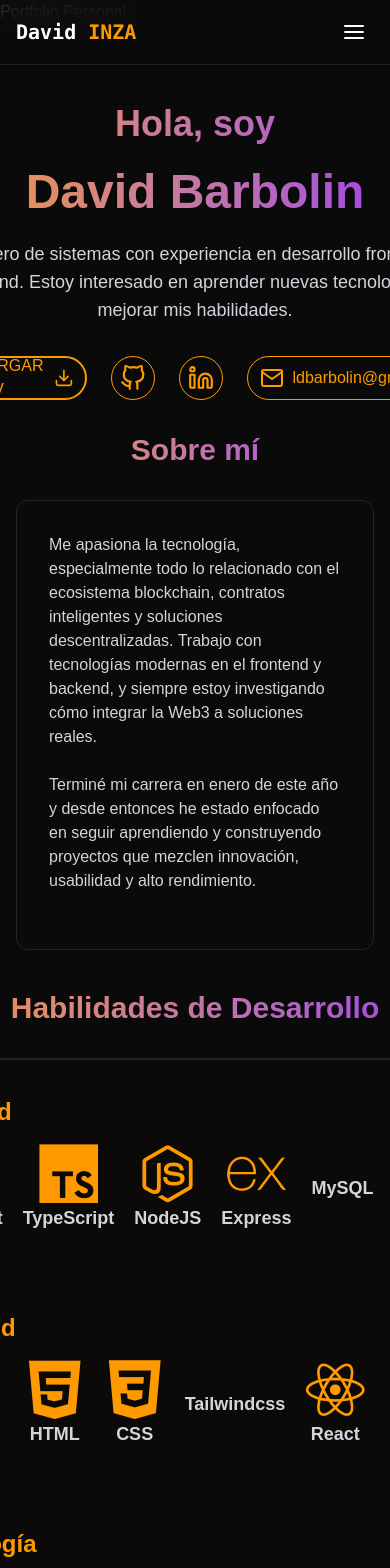
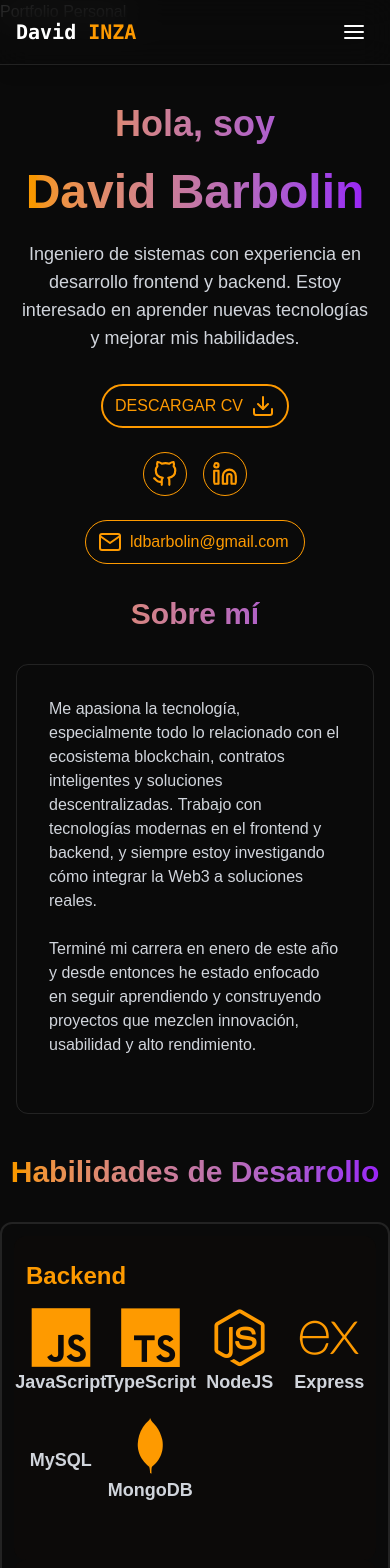
Before and after one commit to ldbarbolin/Portfolio, a React (Vite) app: page / in a window 390 px wide. Shown: the top 1568 px of the page. Built offline with nearby package versions, Linux system fonts and the light colour scheme.

Commit message:
responsive nv

```diff
--- a/src/components/sections/Home.jsx
+++ b/src/components/sections/Home.jsx
@@ -19,21 +19,25 @@ export const Home = () => {
             <p className="text-gray-300 text-lg mb-8 max-w-lg mx-auto">
               {t("home1.description")}
             </p>
-            <div className="flex gap-6">
+            <div className="grid grid-cols-1 md:flex gap-6 mb-8 xl:mb-0">
+              <div className="flex justify-center items-center">
                 <button className="h-11 rounded-full px-3 uppercase flex items-center gap-2 border-2 border-amber-500 bg-transparent text-amber-500 hover:bg-amber-500 hover:text-black transition-colors cursor-pointer">
                   <a href="https://drive.google.com/file/d/1T65-sfZEhgC98yxDuUE8JErbFdFUobGS/view?usp=drive_link">
                     {t("home1.download")}
                   </a>
                   <Download />
                 </button>
-              <div className="mb-8 xl:mb-0 flex gap-6">
+              </div>
+              <div className="flex justify-center items-center gap-4">
                 <a href="https://github.com/ldbarbolin?tab=repositories">
                   <GitHub className="w-11 h-11 border border-amber-500 rounded-full px-2 flex justify-center items-center text-amber-500 text-3xl hover:bg-amber-500 hover:text-black hover:transition-all duration-500" />
                 </a>
                 <a href="https://www.linkedin.com/in/ldbarbolin/">
                   <Linkedin className="w-11 h-11 border border-amber-500 rounded-full px-2 flex justify-center items-center text-amber-500 text-base hover:bg-amber-500 hover:text-black hover:transition-all duration-500" />
                 </a>
-                <div className="h-11 gap-2 border border-amber-500 rounded-full px-3 flex items-center text-amber-500 text-base hover:bg-amber-500 hover:text-black hover:transition-all duration-500">
+              </div>
+              <div className="flex justify-center items-center">
+                <div className="h-11 w-55 gap-2 border border-amber-500 rounded-full px-3 flex items-center text-amber-500 text-base hover:bg-amber-500 hover:text-black hover:transition-all duration-500">
                   <Mail />
                   ldbarbolin@gmail.com
                 </div>
--- a/src/components/sections/Skills.jsx
+++ b/src/components/sections/Skills.jsx
@@ -11,7 +11,7 @@ export const Skills = () => {
         <h2 className="text-3xl font-bold mb-8 bg-gradient-to-r from-amber-500 to-purple-600 bg-clip-text text-transparent text-center">
           {t("skills1.title")}
         </h2>
-        <div className='flex flex-col border-2 border-white/10 px-3 py-3 w-auto rounded-xl g-stone-950'>
+        <div className='border-2 border-white/10 px-3 py-3 w-auto rounded-xl g-stone-950'>
           <Item />
         </div>
       </div>
--- a/src/components/ui/Item.jsx
+++ b/src/components/ui/Item.jsx
@@ -17,7 +17,7 @@ const Section = ({ title, items }) => {
   return (
     <div className='flex flex-col px-3 py-6 w-auto rounded-xl bg-stone-950'>
       <h2 className='text-2xl font-bold mb-2 text-amber-500 bg-clip-text text-left'>{title}</h2>
-      <div className='flex gap-5 py-2 items-center justify-center mb-6'>
+      <div className='grid grid-cols-4 md:flex gap-5 py-2 items-center justify-center mb-6'>
         {items.map(item => <ItemL key={item.id} title={item.title} icon={item.icon} />)}
       </div>
     </div>
```
Lines whose indentation alone changed are shown as unchanged.
